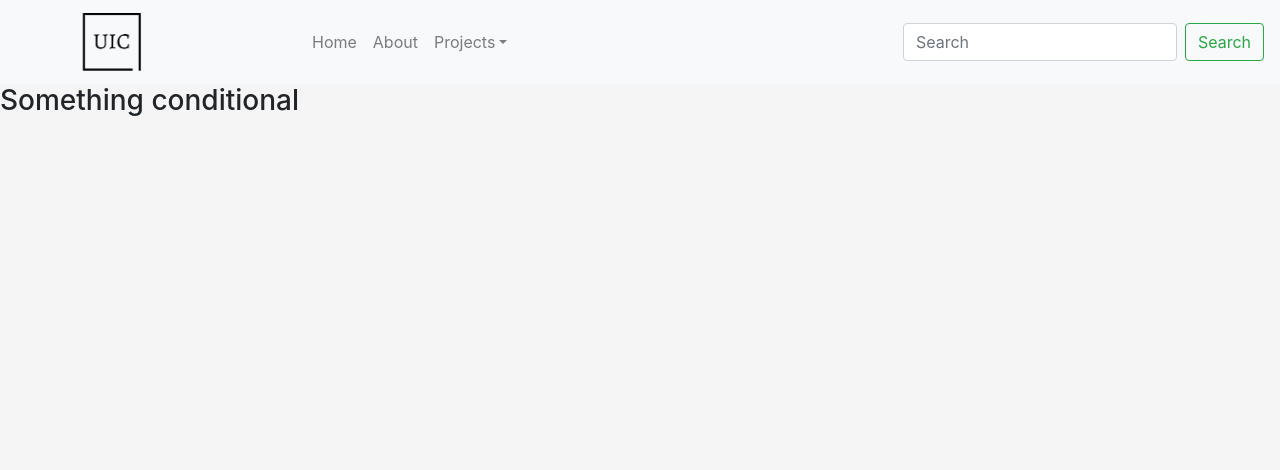
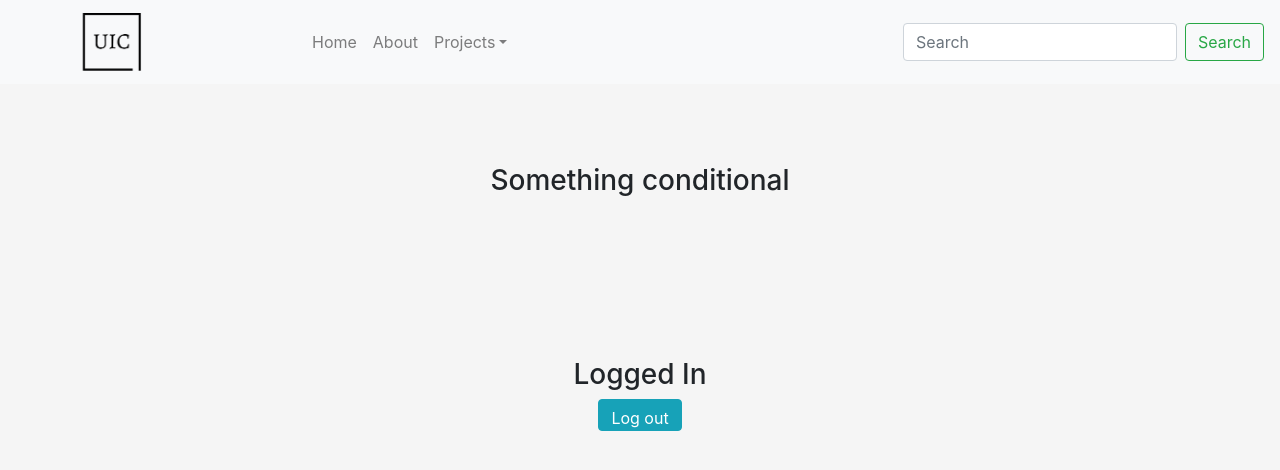
Before and after one commit to Fredrik93/react_tutorial, a React (Create React App) app: page /conditional in a window 1280 px wide. Shown: the top 470 px of the page. Built offline with nearby package versions, Linux system fonts and the light colour scheme.

Commit message:
add button with ternary operation

```diff
--- a/src/Components/ConditionalRendering/Conditional.js
+++ b/src/Components/ConditionalRendering/Conditional.js
@@ -6,7 +6,8 @@ class Conditional extends React.Component {
     constructor() {
         super()
         this.state = {
-            isLoading: true
+            isLoading: true,
+            isLoggedIn: true
         }
     }
     componentDidMount() {
@@ -30,22 +31,16 @@ class Conditional extends React.Component {
                 isLoading: false
             })
         }, 4500)
-
-
     }
-
-
-
     render() {
         return (
-            <div>
-                {this.state.isLoading === true ? <h3>Loading...</h3> : <ConditionalItem />}
-
-
-            </div>)
+            <div style={{ textAlign: "center", marginTop: "10vh" }}>
+                { this.state.isLoading === true ? <h3>Loading...</h3> : <ConditionalItem />}
+                <div style={{ textAlign: "center", marginTop: "20vh" }}>
+                    <h3> {this.state.isLoggedIn ? <h3>Logged In</h3> : <h3>Logged Out </h3>}</h3>
+                    <button style={{ height: "4vh" }} className="btn btn-info" >{this.state.isLoggedIn ? <p>Log out</p> : <p>Log in</p>}</button>
+                </div>
+            </div >)
     }
 }
-
-
-
 export default Conditional
```
